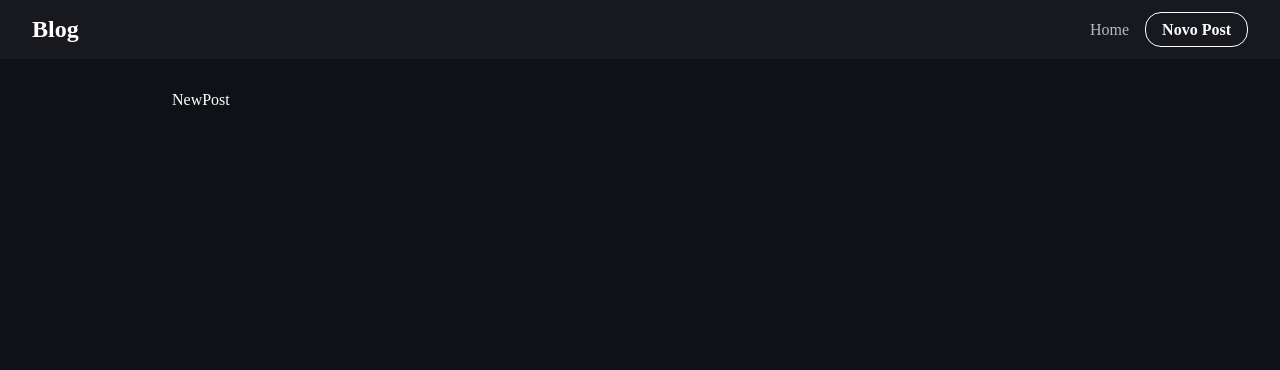
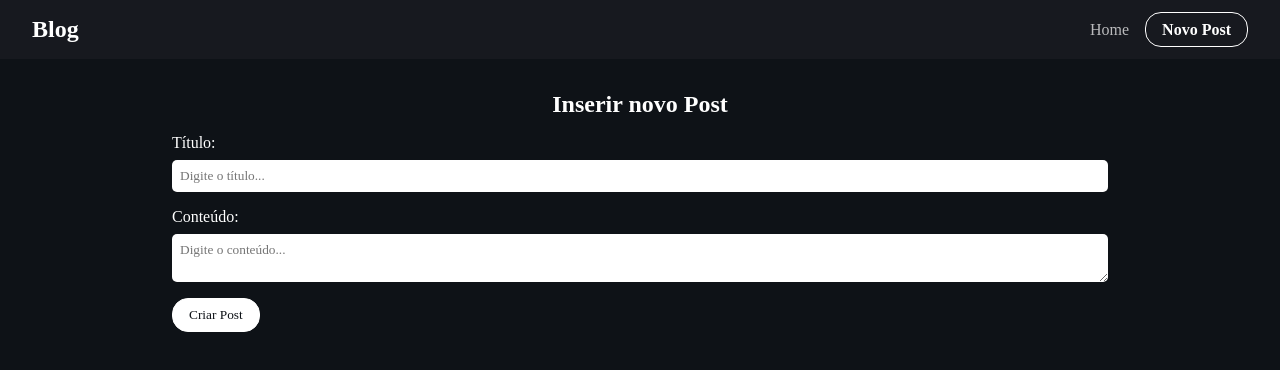
Before and after one commit to matheuspeluso/blog, a React (Vite) app: page /new in a window 1280 px wide. Shown: the top 370 px of the page. Built offline with nearby package versions, Linux system fonts and the light colour scheme; a web font is replaced by a local one.

Commit message:
created the NewPost page and its styles

```diff
--- /dev/null
+++ b/src/routes/NewPost/NewPost.css
@@ -0,0 +1,27 @@
+.new-post h2{
+    text-align: center;
+    margin-bottom: 1rem;
+}
+
+.form{
+    max-width: 500px;
+    margin: 0 auto;
+    width: 100%;
+}
+
+.form-control{
+    display: flex;
+    flex-direction: column;
+    margin-bottom: 1rem;
+}
+
+.form-control label{
+    margin-bottom: .5rem;
+}
+
+.form-control input,
+.form-control textarea{
+    padding: .5rem;
+    border-radius: 5px;
+    border: none;
+}
--- a/src/routes/NewPost/NewPost.jsx
+++ b/src/routes/NewPost/NewPost.jsx
@@ -1,9 +1,22 @@
 import React from 'react'
+import "./NewPost.css"
 
 const NewPost = () => {
   return (
-    <div>
-      NewPost
+    <div className='new-post'>
+      <h2>Inserir novo Post</h2>
+      <form>
+        <div className="form-control">
+          <label htmlFor="title">Título:</label>
+          <input type="text" name='title' placeholder='Digite o título...' id='title'/>
+        </div>
+
+        <div className="form-control">
+          <label htmlFor="body">Conteúdo:</label>
+          <textarea name="body" id="body" placeholder='Digite o conteúdo...'></textarea>
+        </div>
+        <input type="submit" value="Criar Post" className='btn' />
+      </form>
     </div>
   )
 }
```
